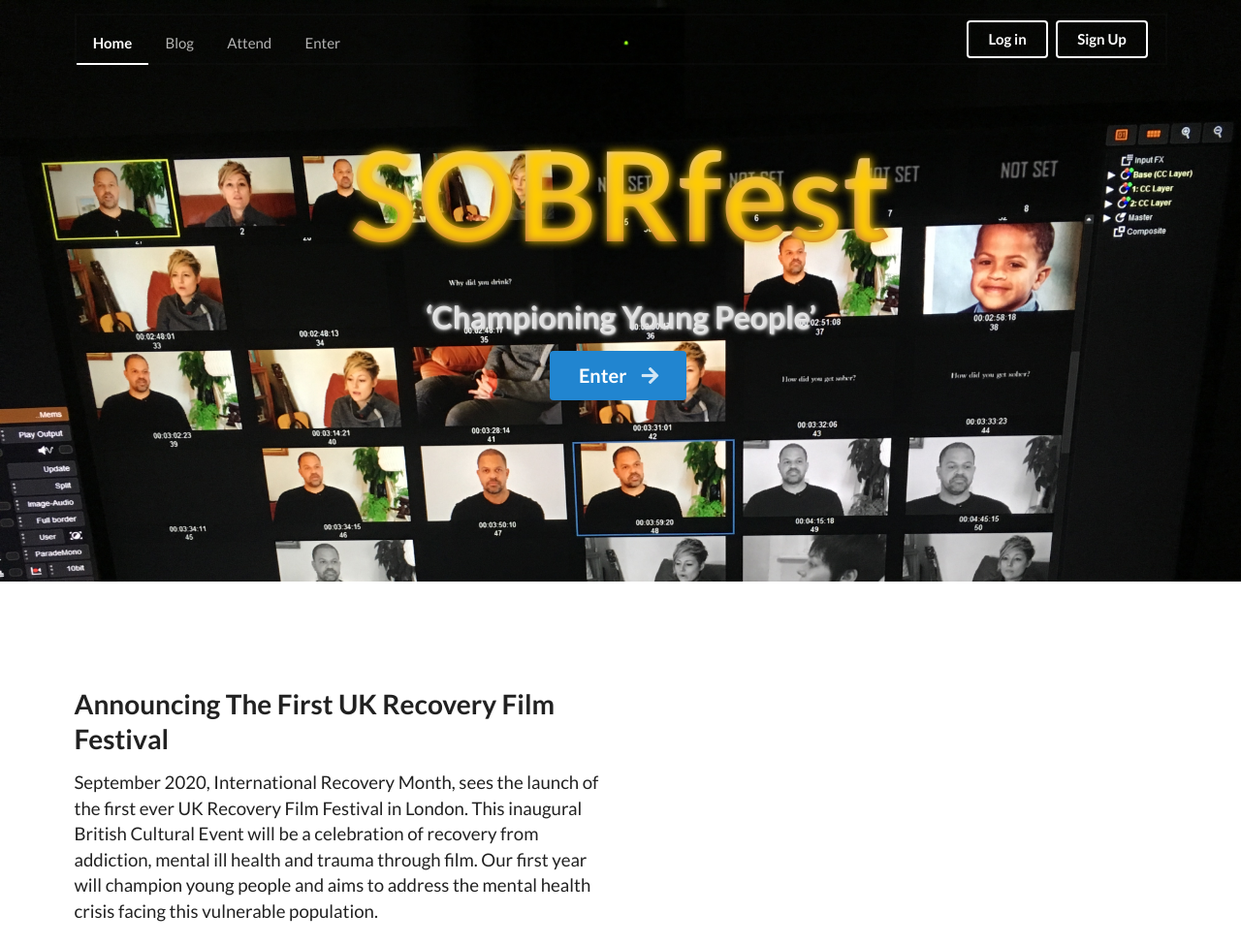
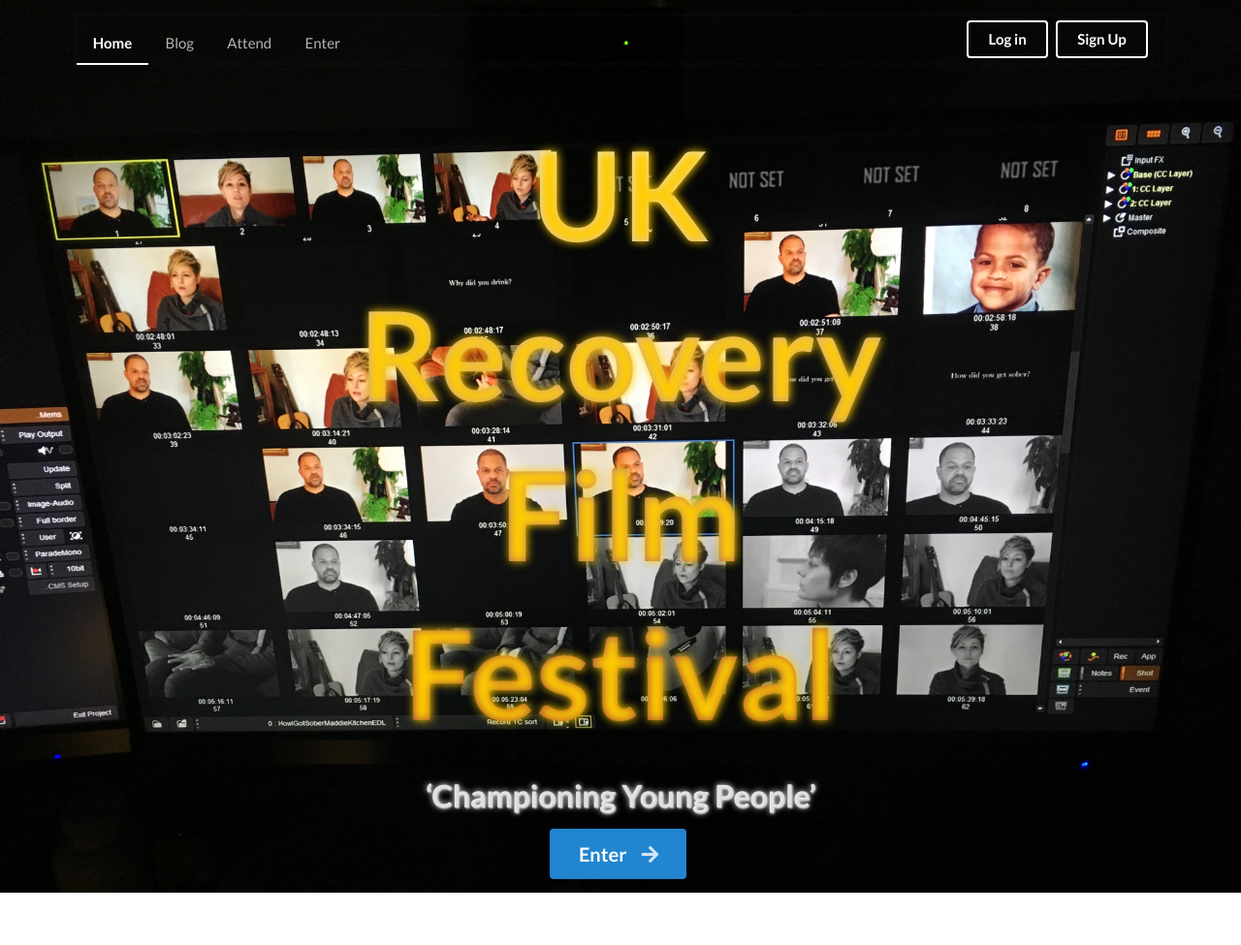
Before and after one commit to julzhk/sobfest, a Django app: template sobfest/templates/404.html in a window 1280 px wide. Shown: the top 975 px of the page at 97% size. Run offline with Django 3.2, Linux system fonts and the light colour scheme; the template is opened without the code that fills it, so the values that code supplies are empty; parts of the project's set-up code (start-up, migrations or seed data) failed here and were passed over; some libraries are stand-ins or nearby versions.

Commit message:
UK Recovery Film Festival

```diff
--- a/sobfest/templates/base.html
+++ b/sobfest/templates/base.html
@@ -11,10 +11,10 @@
     />
     <meta
             name="description"
-            content="Sobreity Film Festival"
+            content="UK Recovery Film Festival"
     />
     <meta name="keywords" content="addiction, film, festival, youth, creative, film-makers"/>
-    <title>Sobreity Film Festival</title>
+    <title>UK Recovery Film Festival</title>
     <link
             rel="stylesheet"
             href="https://cdnjs.cloudflare.com/ajax/libs/semantic-ui/2.4.1/semantic.min.css"
@@ -177,7 +177,7 @@
             </div>
         </div>
         <div class="ui text container">
-            <h1 class="ui inverted header">SOBRfest</h1>
+            <h1 class="ui inverted header">UK Recovery Film Festival</h1>
             <h2>‘Championing Young People’</h2>
             <div class="ui huge primary button">
                 Enter <i class="right arrow icon"></i>
```
